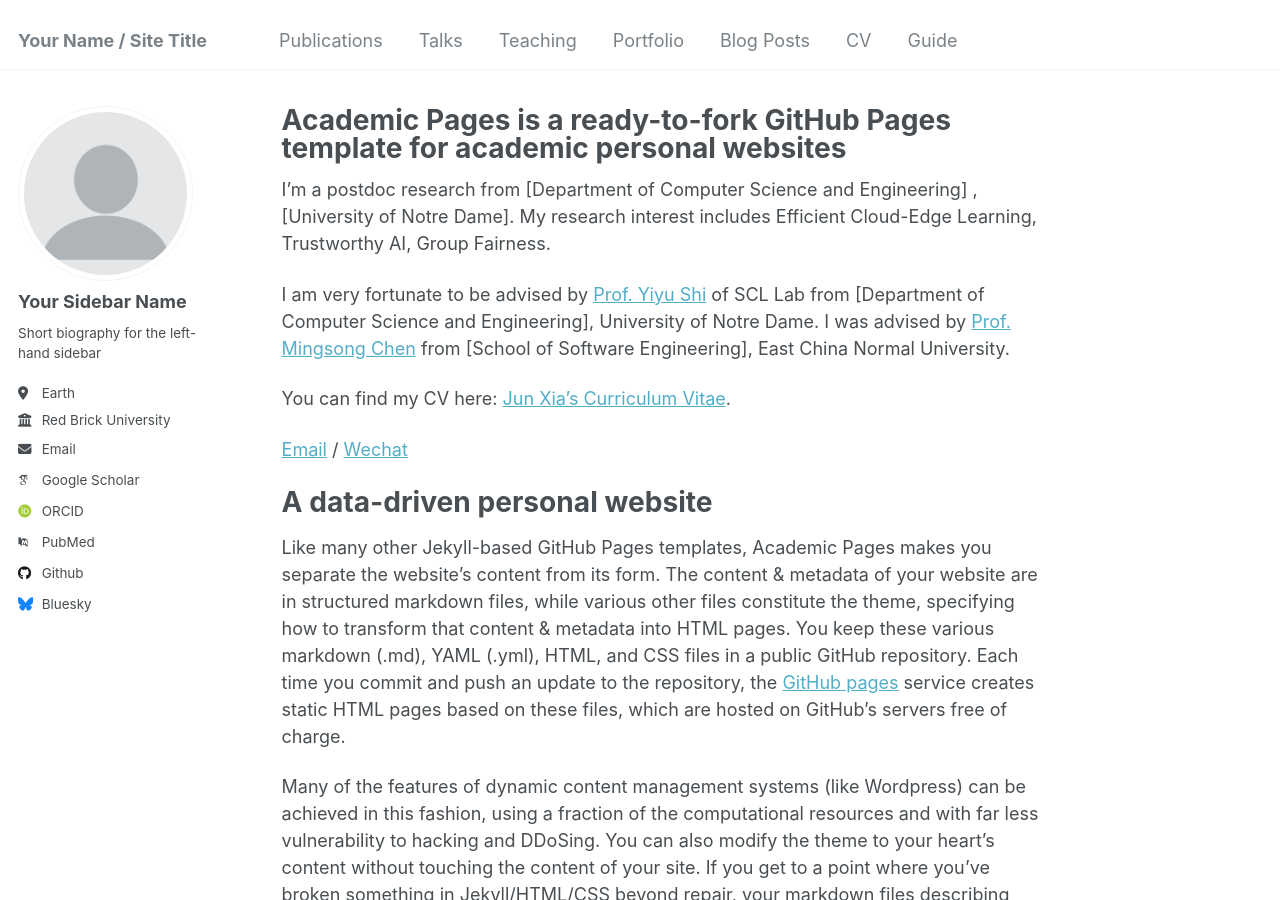
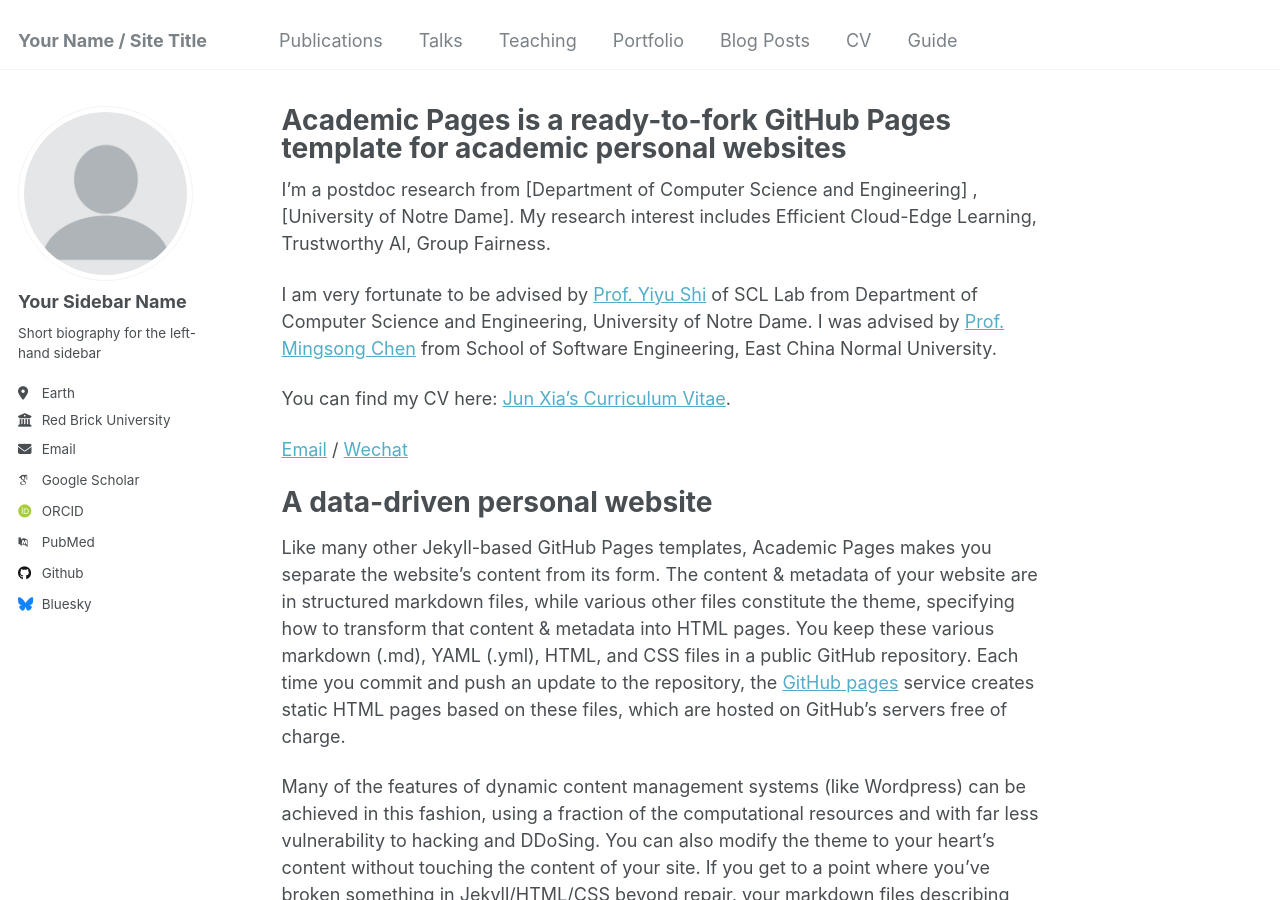
Before and after one commit to junxia95/junxia95.github.io, a Jekyll site: the page built from _pages/about.md, in a window 1280 px wide and 900 px high. Built offline with Jekyll 4.4.1, drawn with Linux system fonts in a browser that asks for light colours; some web fonts are replaced.

```diff
--- a/_pages/about.md
+++ b/_pages/about.md
@@ -10,7 +10,7 @@ redirect_from:
 I'm a  postdoc research from [Department of Computer Science and Engineering] , [University of Notre Dame].
  My research interest includes Efficient Cloud-Edge Learning, Trustworthy AI, Group Fairness.
 
-I am very fortunate to be advised by [Prof. Yiyu Shi](https://www3.nd.edu/~scl/) of SCL Lab from [Department of Computer Science and Engineering],  University of Notre Dame. I was advised by [Prof. Mingsong Chen](https://faculty.ecnu.edu.cn/_s43/cms_en/main.psp) from [School of Software Engineering],  East China Normal University.
+I am very fortunate to be advised by [Prof. Yiyu Shi](https://www3.nd.edu/~scl/) of SCL Lab from Department of Computer Science and Engineering,  University of Notre Dame. I was advised by [Prof. Mingsong Chen](https://faculty.ecnu.edu.cn/_s43/cms_en/main.psp) from School of Software Engineering,  East China Normal University.
 
 You can find my CV here: [Jun Xia's Curriculum Vitae](../assets/Curriculum_Vitae.pdf).
 
```
